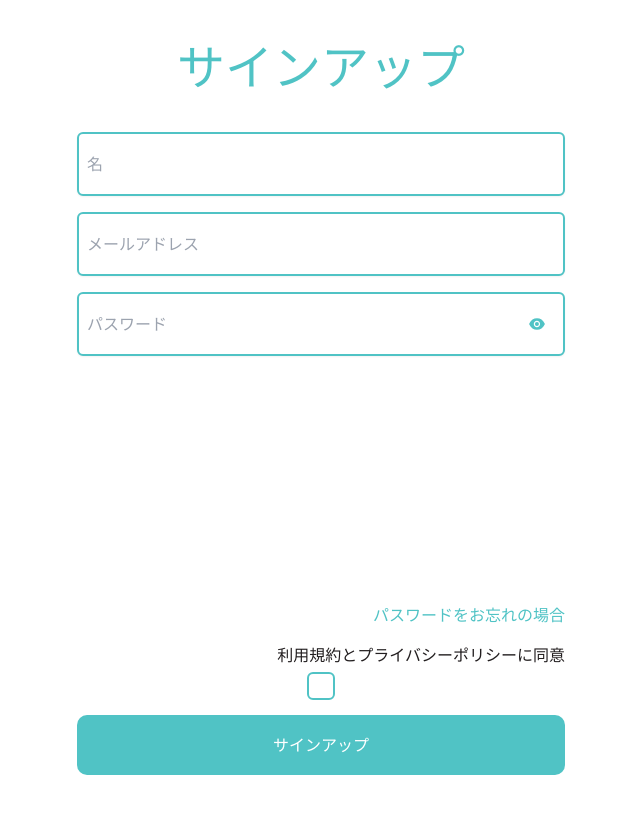
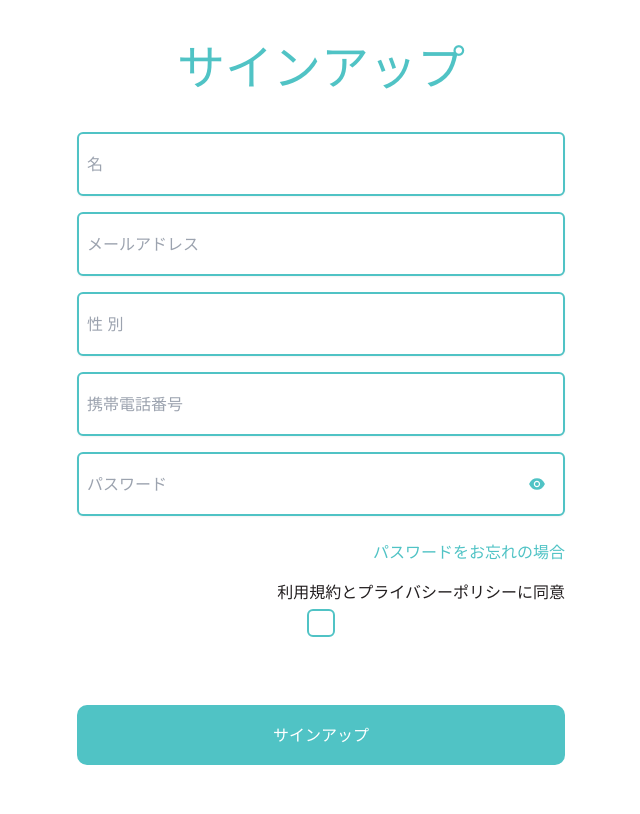
Before and after one commit to sang612/NERU, a Next.js app: page /auth/register/personal in a window 1280 px wide. Shown: the top 814 px of the page, without its empty margins (319-959 px from the left). Built offline with nearby package versions, Linux system fonts and the light colour scheme; no server answers.

Commit message:
Improvement- [FE] - UI - Sign up, Login user: Change UI like design

```diff
--- a/src/app/auth/login/page.js
+++ b/src/app/auth/login/page.js
@@ -113,7 +113,7 @@ export default function LoginPage(params) {
           <div className="w-full mb-4 flex justify-end">
             <Link
               href="/auth/forgot-password-step1"
-              className="text-base text-primary"
+              className="text-base text-third"
             >
               パスワードをお忘れの場合
             </Link>
--- a/src/app/auth/register/enterprise/page.js
+++ b/src/app/auth/register/enterprise/page.js
@@ -32,6 +32,7 @@ export default function EnterpriseRegister(params) {
   const [validate, setValidate] = useState({
     tel: "",
     password: "",
+    email: "",
   });
   const checkValidateName = () => {
     const checkValidateName = validateName(name);
@@ -52,10 +53,11 @@ export default function EnterpriseRegister(params) {
     >
       <div className="text-center flex flex-col justify-center px-[26px] pt-[43.98px] pb-[60.07px] w-full h-full">
         <h1 className="w-full text-center text-3xl md:text-4xl xl:text-5xl text-primary">
-          サインアップ
+          プロフィールの更新
         </h1>
         <div className="w-full py-4 md:py-6 lg:py-8 xl:py-10">
           <Input
+            disabled
             name="company"
             type="text"
             value={company}
@@ -66,6 +68,7 @@ export default function EnterpriseRegister(params) {
             messageError={validate.company}
           />
           <Input
+            disabled
             name="department"
             type="text"
             value={department}
@@ -76,6 +79,7 @@ export default function EnterpriseRegister(params) {
             messageError={validate.department}
           />
           <Input
+            disabled
             name="employeeNumber"
             type="number"
             value={employeeNumber}
@@ -86,6 +90,7 @@ export default function EnterpriseRegister(params) {
             messageError={validate.employeeNumber}
           />
           <Input
+            disabled
             name="mr"
             type="text"
             value={mr}
@@ -96,6 +101,7 @@ export default function EnterpriseRegister(params) {
             messageError={validate.mr}
           />
           <Input
+            disabled
             name="name"
             type="text"
             value={name}
@@ -106,9 +112,20 @@ export default function EnterpriseRegister(params) {
             validate={name ? checkValidateName : () => {}}
             messageError={validate.name}
           />
+          <Input
+            name="email"
+            type="text"
+            value={email}
+            placeholder="メールアドレス"
+            onChange={(e) => {
+              setEmail(e.target.value);
+            }}
+            validate={email ? checkValidateEmail : () => {}}
+            messageError={validate.email}
+          />
           <div
             className={cx(
-              "w-full relative mb-[171.83px]",
+              "w-full relative mb-[35px]",
               css`
                 input {
                   padding-right: calc(6% + 24px);
@@ -151,8 +168,7 @@ export default function EnterpriseRegister(params) {
               </div>
             )}
           </div>
-
-          <div className="absolute bottom-[25px] left-0 w-full px-[26px]">
+          <div className="w-full">
             <div className="w-full mb-4 flex justify-end">
               <Link
                 href="/auth/forgot-password-step1"
@@ -175,7 +191,11 @@ export default function EnterpriseRegister(params) {
             </div>
             <Button classname="bg-primary mt-[6.83px]">サインアップ</Button>
           </div>
-          {errorRegister && <div className="w-full text-error text-sm mb-4 text-center">{errorRegister}</div>}
+          {errorRegister && (
+            <div className="w-full text-error text-sm mb-4 text-center">
+              {errorRegister}
+            </div>
+          )}
         </div>
       </div>
     </div>
--- a/src/app/auth/register/personal/page.js
+++ b/src/app/auth/register/personal/page.js
@@ -11,6 +11,7 @@ import {
   validatePassword,
   validateName,
   validateEmail,
+  validateTelPhone
 } from "@/utils/validate";
 
 const inter = Inter({
@@ -22,6 +23,7 @@ export default function PersonalRegister(params) {
   const [name, setName] = useState("");
   const [email, setEmail] = useState("");
   const [password, setPassword] = useState("");
+  const [tel, setTel] = useState("");
   const [acceptPolicy, setAcceptPolicy] = useState(false);
   const [isShowPass, setIsShowPass] = useState(false);
   const [errorRegister, setErrorRegister] = useState("");
@@ -40,6 +42,10 @@ export default function PersonalRegister(params) {
   const checkValidatePassword = () => {
     const checkValidatePassword = validatePassword(password, "password");
     setValidate({ ...validate, password: checkValidatePassword });
+  };
+  const checkValidateTel = () => {
+    const checkValidateTel = validateTelPhone(tel);
+    setValidate({ ...validate, tel: checkValidateTel });
   };
 
   return (
@@ -73,9 +79,31 @@ export default function PersonalRegister(params) {
             validate={email ? checkValidateEmail : () => {}}
             messageError={validate.email}
           />
+          <Input
+            name="gender"
+            type="select"
+            value={email}
+            placeholder="性 別"
+            onChange={(e) => {
+              setEmail(e.target.value);
+            }}
+            validate={email ? checkValidateEmail : () => {}}
+            messageError={validate.email}
+          />
+          <Input
+            name="phonenumber"
+            type="text"
+            value={tel}
+            placeholder="携帯電話番号"
+            onChange={(e) => {
+              setTel(e.target.value);
+            }}
+            validate={tel ? checkValidateTel : () => {}}
+            messageError={validate.tel}
+          />
           <div
             className={cx(
-              "w-full relative mb-[171.83px]",
+              "w-full relative mb-[24px]",
               css`
                 input {
                   padding-right: calc(6% + 24px);
@@ -119,7 +147,7 @@ export default function PersonalRegister(params) {
             )}
           </div>
 
-          <div className="absolute bottom-[25px] left-0 w-full px-[26px]">
+          <div className="left-0 w-full">
             <div className="w-full mb-4 flex justify-end">
               <Link
                 href="/auth/forgot-password-step1"
@@ -140,9 +168,16 @@ export default function PersonalRegister(params) {
                 {acceptPolicy && <RememberPasswordIcon />}
               </div>
             </div>
-            <Button classname="bg-primary mt-[6.83px]">サインアップ</Button>
+            <Button classname="bg-primary mt-[20px] ssm:mt-[60px]">
+              サインアップ
+            </Button>
           </div>
-          {errorRegister && <div className="w-full text-error text-sm mb-4 text-center">{errorRegister}</div>}
+
+          {errorRegister && (
+            <div className="w-full text-error text-sm mb-4 text-center">
+              {errorRegister}
+            </div>
+          )}
         </div>
       </div>
     </div>
--- a/src/components/Button/button2.js
+++ /dev/null
@@ -1,18 +0,0 @@
-import PropTypes from "prop-types";
-
-export const Button2 = ({ classname, children, ...props }) => {
-  return (
-    <button
-      className={`bg-[#A6D4E3] px-[32px] outline-[#50C3C5] outline outline-[4px] rounded-[24px] w-full h-[80px] uppercase text-[#ffffff] font-[700] text-[16px] leading-[20px] text-center ${classname}`}
-      {...props}
-    >
-      {children}
-    </button>
-  );
-};
-
-Button2.propTypes = {
-  className: PropTypes.string,
-  children: PropTypes.node,
-  props: PropTypes.object,
-};
--- a/src/components/Input/index.js
+++ b/src/components/Input/index.js
@@ -22,11 +22,13 @@ export const Input = ({
             -webkit-appearance: none;
             margin: 0;
           }
-          `,
+        `
       )}
     >
       <input
-          className={`w-full outline-none ${border} ${height ? height : "h-14 xsm:h-16"} ${
+        className={`${
+          disabled && "bg-disabled border-none"
+        } w-full outline-none ${border} ${height ? height : "h-14 xsm:h-16"} ${
           messageError ? "border-error" : "border-primary"
         } border-solid rounded-md shadow-sm pl-2 font-normal`}
         name={name}
@@ -37,7 +39,9 @@ export const Input = ({
         onBlur={validate}
         disabled={disabled}
       />
-        <div className={`${!messageError && "hidden"} text-error text-xs my-2`}>{messageError}</div>
+      <div className={`${!messageError && "hidden"} text-error text-xs my-2`}>
+        {messageError}
+      </div>
     </div>
   );
 };
--- a/src/components/WelcomeDashboardBanner/banner.js
+++ b/src/components/WelcomeDashboardBanner/banner.js
@@ -18,14 +18,16 @@ export const Banner = () => {
         </div>
         <div className="mt-[32px] w-full">
           <Button
-            onClick={() => router.push("/auth/register/enterprise")}
-            classname="bg-secondary font-[700]"
+            onClick={() => router.push("/auth/register/personal")}
+            classname="bg-primary font-[700] "
+          >
+            個人でご利用のお客様
+          </Button>
+          <Button
+            onClick={() => router.push("/auth/login")}
+            classname="bg-secondary font-[700] mt-[16px]"
           >
             法人でご利用のお客様
-          </Button>
-          <Button  onClick={() => router.push("/auth/register/personal")}
-          classname="bg-primary font-[700] mt-[16px]">
-            個人でご利用のお客様
           </Button>
         </div>
       </div>
--- a/src/components/WelcomeDashboardBanner/popup-content.js
+++ /dev/null
@@ -1,25 +0,0 @@
-import { ClosePopUpIcon } from "@/assets/icons";
-import { Button2 } from "../Button/button2";
-import PropTypes from "prop-types";
-
-export const PopUpContent = ({ handleClose }) => {
-  return (
-    <div className="relative bg-[#ffffff] h-full w-full px-[24px] py-[72px] rounded-[24px] ">
-      <div
-        onClick={handleClose}
-        className="absolute right-[24px] top-[24px] hover:cursor-pointer"
-      >
-        <ClosePopUpIcon width={16} height={16} />
-      </div>
-      <div className="flex flex-col gap-[50px]">
-        <Button2>法人でご利用のお客様</Button2>
-        <Button2>個人でご利用のお客様</Button2>
-      </div>
-    </div>
-  );
-};
-
-PopUpContent.propTypes = {
-    handleClose: PropTypes.func,
-
-  };
--- a/tailwind.config.js
+++ b/tailwind.config.js
@@ -12,8 +12,9 @@ module.exports = {
     colors: {
       primary: "#50C3C5",
       secondary: "#58595B",
-      third: '#231F20',
+      third: "#231F20",
       error: "#f43f5e",
+      disabled: "#E6E6E6",
     },
     screens: {
       ssm: "375px",
```
Lines whose indentation alone changed are shown as unchanged.
